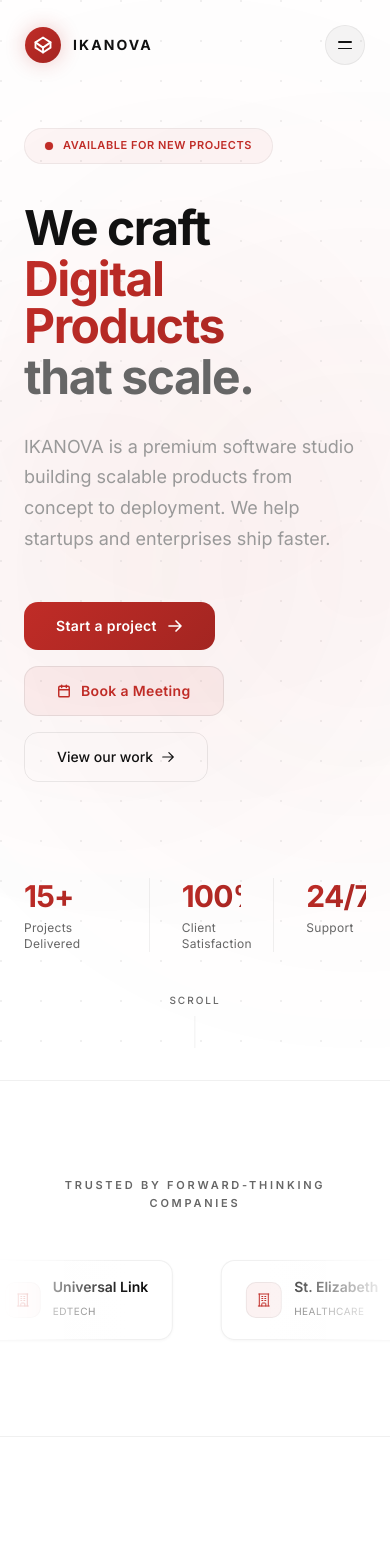
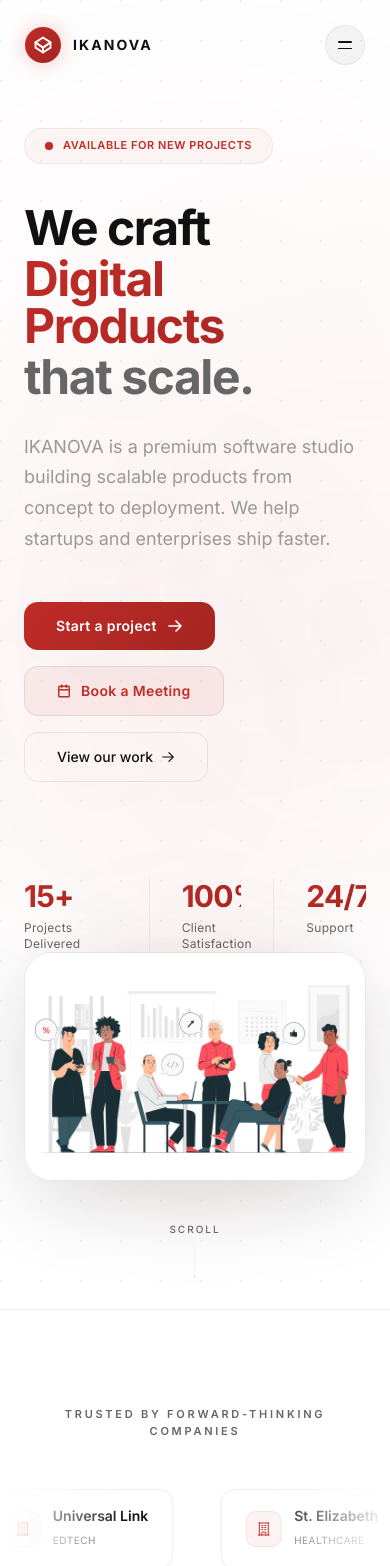
Before and after one commit to Rehman35000/ikramkhan, a Next.js app: page / in a window 390 px wide. Shown: the top 1566 px of the page. Built offline with nearby package versions, Linux system fonts and the light colour scheme.

Commit message:
feat(Hero): enhance layout with image and responsive grid structure

```diff
--- a/src/components/Hero.tsx
+++ b/src/components/Hero.tsx
@@ -2,6 +2,7 @@
 
 import { useState } from 'react';
 import Link from 'next/link';
+import Image from 'next/image';
 import BookMeeting from './BookMeeting';
 import { useTheme } from './ThemeProvider';
 import { useThemeColors } from '@/hooks/useThemeColors';
@@ -37,6 +38,7 @@ export default function Hero() {
       <div className="absolute top-0 left-1/2 -translate-x-1/2 w-[800px] h-[800px] opacity-[0.06] blur-[200px] pointer-events-none" style={{ background: `radial-gradient(circle, ${c.accent}, transparent 70%)` }} />
 
       <div className="relative z-10 w-full max-w-7xl mx-auto px-6 lg:px-8 py-32 lg:py-40">
+        <div className="grid grid-cols-1 lg:grid-cols-2 gap-16 lg:gap-14 items-center">
         <div className="max-w-4xl">
           <div
             className="inline-flex items-center gap-2.5 px-5 py-2 rounded-full border mb-10"
@@ -110,7 +112,6 @@ export default function Hero() {
               </svg>
             </Link>
           </div>
-        </div>
 
         <div className="mt-24 grid grid-cols-3 gap-8 max-w-lg">
           {stats.map((stat, i) => (
@@ -119,6 +120,31 @@ export default function Hero() {
               <p className="text-xs sm:text-sm mt-1.5 tracking-wide" style={{ color: c.fgSecondary }}>{stat.label}</p>
             </div>
           ))}
+        </div>
+        </div>
+        </div>
+
+        <div className="relative">
+          <div
+            className="absolute -inset-8 rounded-[36px] opacity-[0.14] blur-[60px] pointer-events-none"
+            style={{ background: `radial-gradient(circle, ${c.accent}, transparent 70%)` }}
+          />
+          <div
+            className="relative overflow-hidden rounded-[28px]"
+            style={{
+              border: `1px solid ${theme === 'light' ? 'rgba(0,0,0,0.08)' : 'rgba(255,255,255,0.08)'}`,
+              boxShadow: theme === 'light' ? '0 24px 80px rgba(0,0,0,0.12)' : '0 24px 80px rgba(0,0,0,0.5)',
+            }}
+          >
+            <Image
+              src="/image1.png"
+              alt="IKANOVA digital products"
+              width={3000}
+              height={2000}
+              priority
+              className="w-full h-auto object-cover block"
+            />
+          </div>
         </div>
       </div>
 
```
Also changed, not shown: public/image1.png (added).
